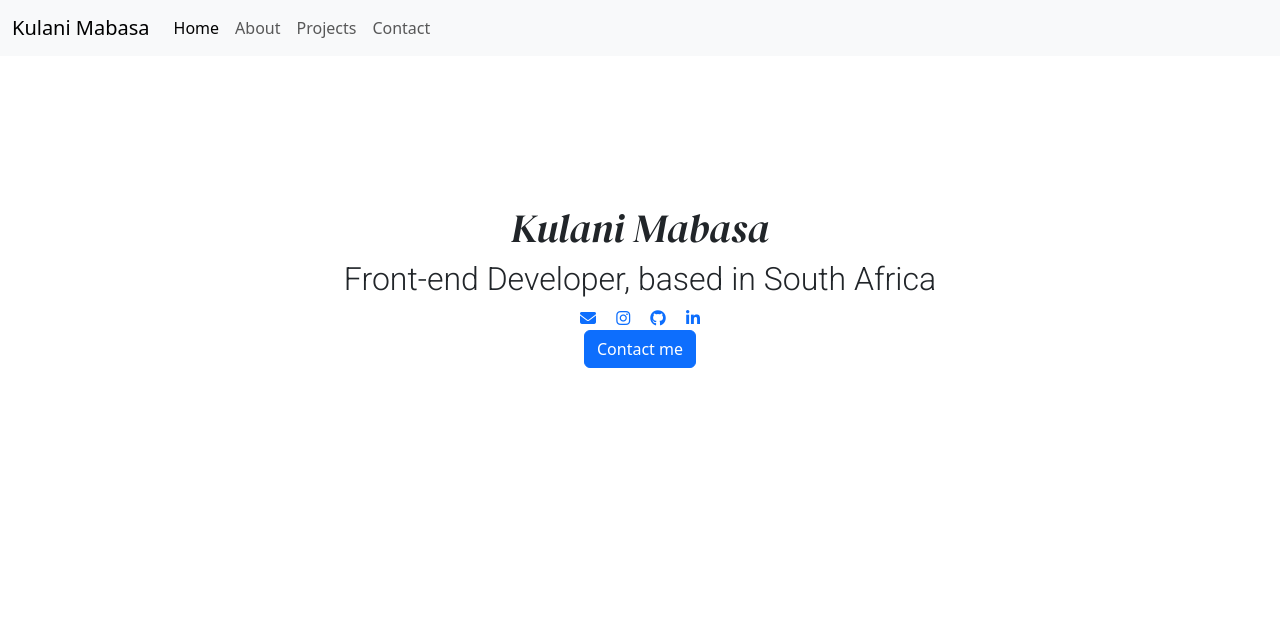
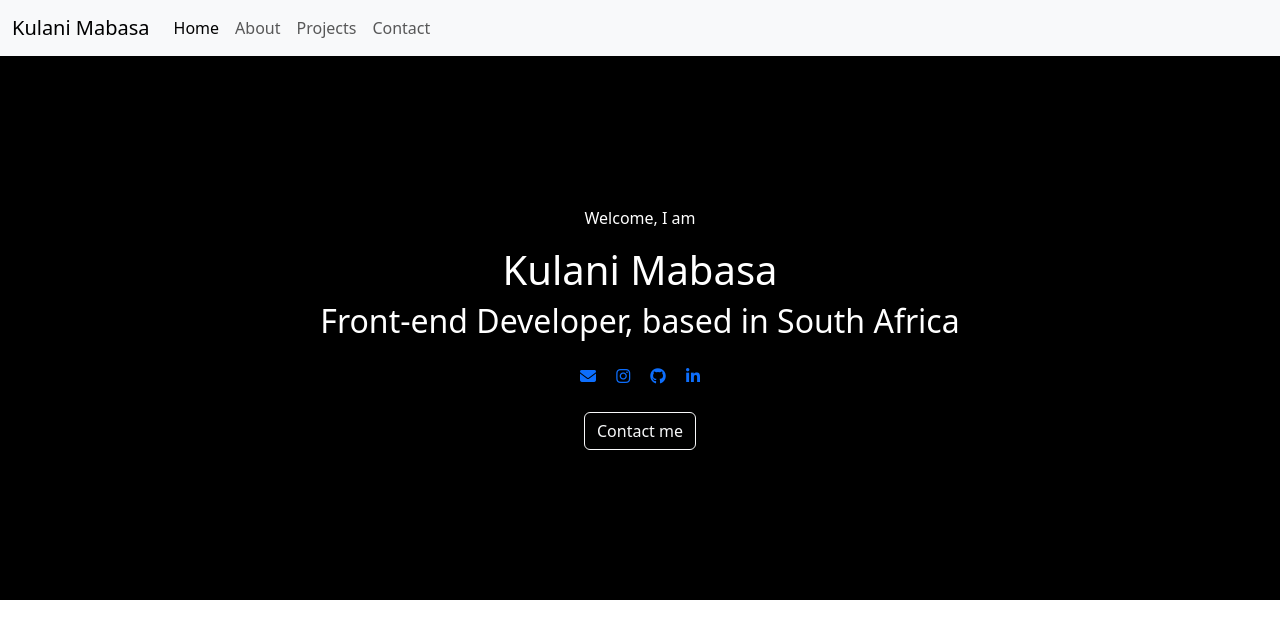
Before and after one commit to KullieMabasa/portfolio-project, a plain HTML site: page index.html in a window 1280 px wide. Drawn offline with nearby package versions, Linux system fonts and the light colour scheme.

Commit message:
Updated homepage

```diff
--- a/css/styles.css
+++ b/css/styles.css
@@ -1,11 +1,14 @@
 h1 {
-  font-family: "DM Serif Display", serif;
+  font-size: 78px;
+  font-weight: bold;
 }
 
 h2 {
-  font-family: "Roboto", sans-serif;
+  font-size: 38px;
 }
 
-.container {
-  padding: 100px 50px;
+.main-page {
+  padding: 150px 20px;
+  background-color: black;
+  color: white;
 }
--- a/index.html
+++ b/index.html
@@ -15,12 +15,7 @@
       integrity="sha384-geWF76RCwLtnZ8qwWowPQNguL3RmwHVBC9FhGdlKrxdiJJigb/j/68SIy3Te4Bkz"
       crossorigin="anonymous"
     ></script>
-    <link rel="preconnect" href="https://fonts.googleapis.com" />
-    <link rel="preconnect" href="https://fonts.gstatic.com" crossorigin />
-    <link
-      href="https://fonts.googleapis.com/css2?family=DM+Serif+Display:ital@1&family=Roboto:wght@300&display=swap"
-      rel="stylesheet"
-    />
+
     <script
       src="https://kit.fontawesome.com/a3ad380f02.js"
       crossorigin="anonymous"
@@ -55,9 +50,10 @@
       </div>
     </nav>
 
-    <div class="container text-center">
-      <h1 class="mt-5">Kulani Mabasa</h1>
-      <h2>Front-end Developer, based in South Africa</h2>
+    <div class="main-page text-center">
+      <p>Welcome, I am</p>
+      <h1>Kulani Mabasa</h1>
+      <h2 class="mb-4">Front-end Developer, based in South Africa</h2>
 
       <a href="mailto:kulliemabasa@gmail.com" class="p-2">
         <i class="fa-solid fa-envelope"></i
@@ -72,7 +68,7 @@
         <i class="fa-brands fa-linkedin-in"></i
       ></a>
       <div>
-        <a class="btn btn-primary" href="contact.html" role="button"
+        <a class="btn btn-outline-light mt-4" href="contact.html" role="button"
           >Contact me</a
         >
       </div>
```
